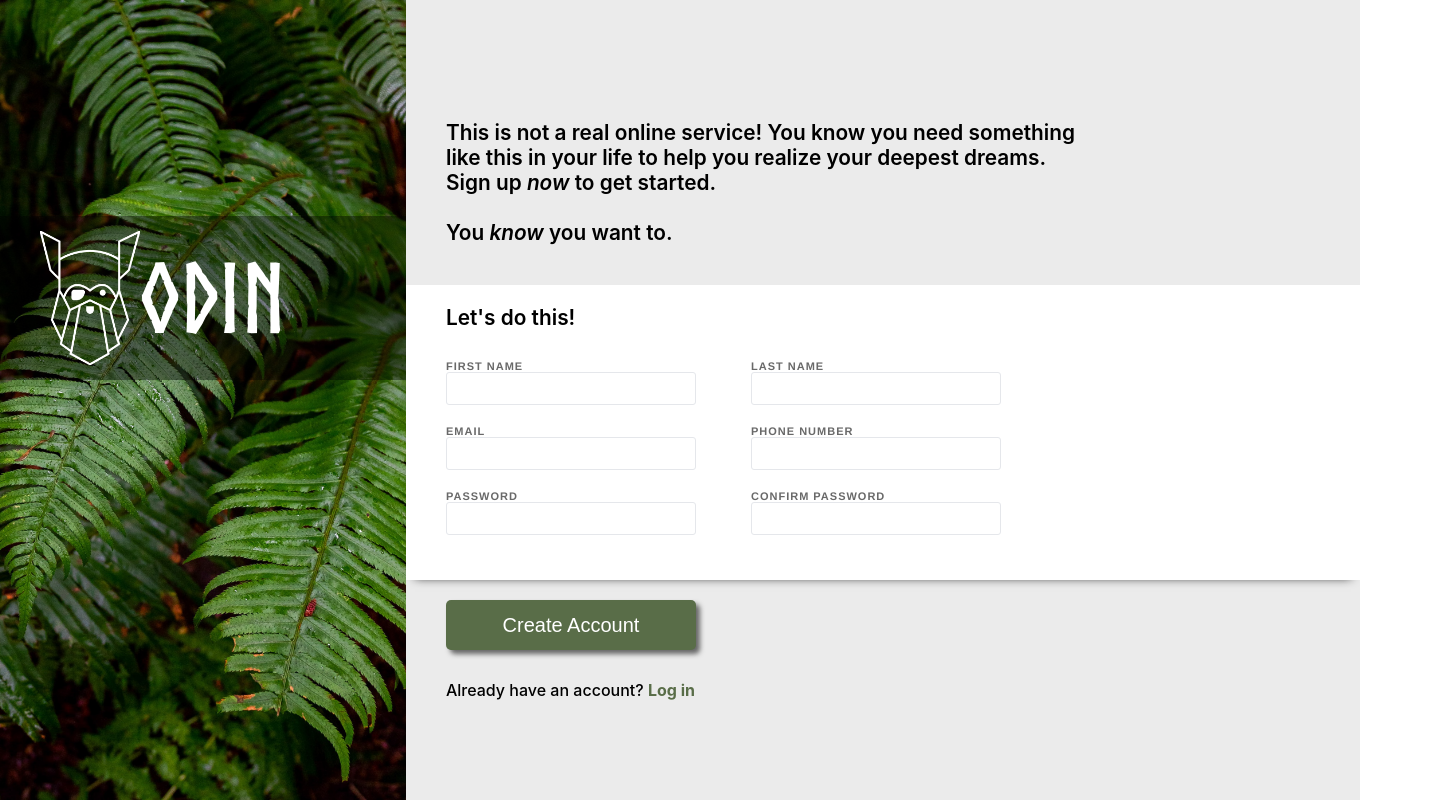
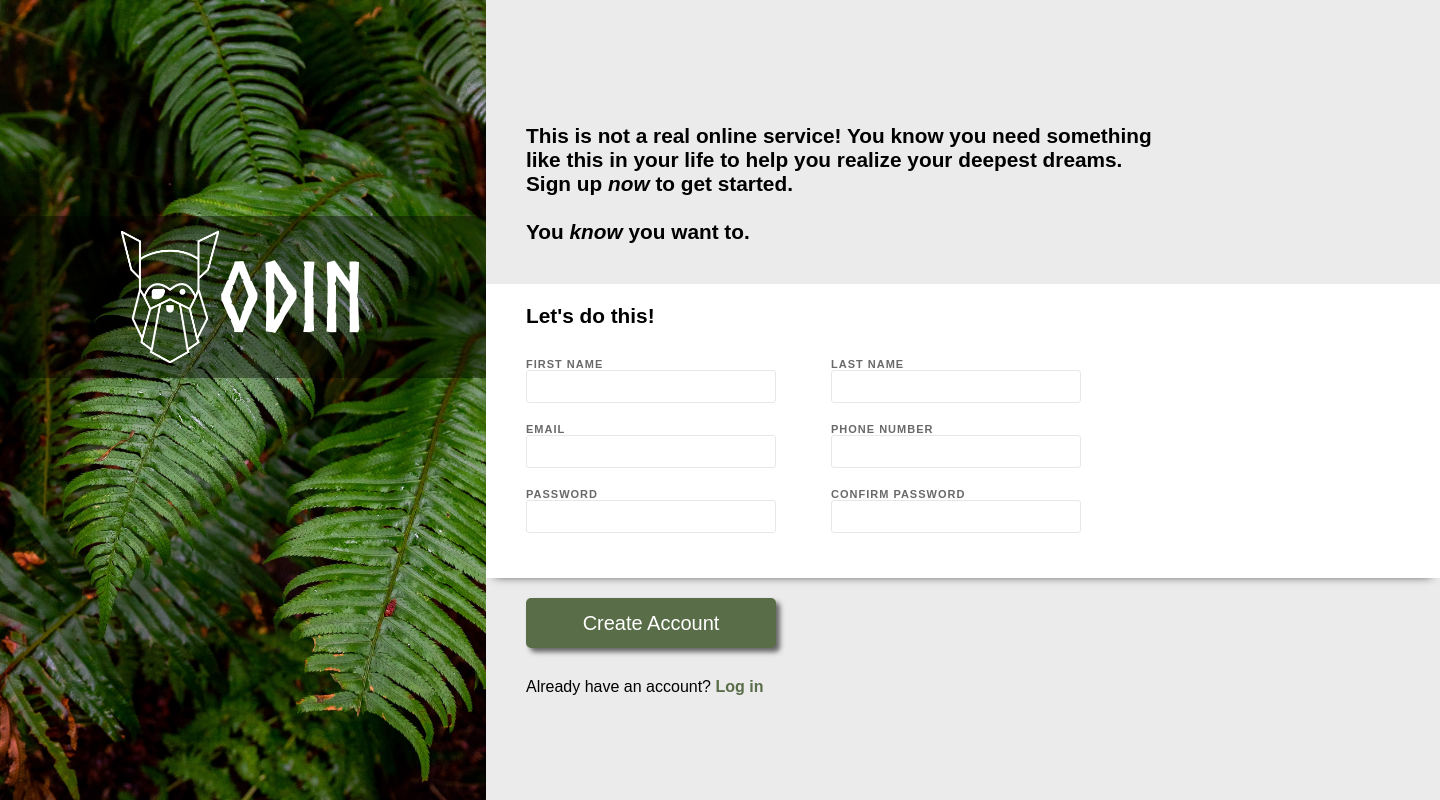
Before and after one commit to Eztatic/odin-sign-up, a plain HTML site: page index.html in a window 1280 px wide. Shown: the whole page, 1440 px wide, since content can reach past the window. Drawn offline with Linux system fonts and the light colour scheme.

Commit message:
Optimize font in css

```diff
--- a/index.html
+++ b/index.html
@@ -3,8 +3,8 @@
 <head>
       <meta charset="UTF-8">
       <meta name="viewport" content="width=device-width, initial-scale=1.0">
+      <link rel="stylesheet" href="style.css">
       <title>Document</title>
-      <link rel="stylesheet" href="style.css">
 </head>
 <body>
       <div class="center">
--- a/style.css
+++ b/style.css
@@ -3,22 +3,19 @@
       margin: 0;
       box-sizing: border-box;
 }
-@import url('https://fonts.googleapis.com/css2?family=Inter&display=swap');
 
 @font-face {
-      font-family: 'norse_bold';
-      src: url('norse_bold.otf') format('opentype');
-    }
-
-body{
-      display: flex;
-      justify-content: center;
-      align-items: center;
+      font-family: norse_bold;
+      src: url('norse_bold.woff2') format('woff2');
 }
 
-.center{
+body {
+      width: 1440px;
+      margin: 0 auto;
+}
+
+.center {
       display: flex;
-      width: 1440px;
       background-color: #ebebeb;
 }
 
@@ -30,7 +27,7 @@ body{
       height: 100vh;
 }
 
-.odin .logo{
+.odin .logo {
       display: flex;
       justify-content: center;
       align-items: center;
@@ -38,25 +35,24 @@ body{
       background-color: rgba(0, 0, 0, 40%);
 }
 
-.odin .logo img{
-      width: 100px;
-      height: auto;
+.odin .logo img {
+      width: 40%;
 }
 
-.odin .logo p{
+.odin .logo p {
       font-family: 'norse_bold', sans-serif;
       font-size: 6rem;
       color: #fff;
 }
 
-.sign-up{
+.sign-up {
       display: flex;
       flex-direction: column;
       justify-content: center;
 }
 
-.sign-up p{
-      font-family: 'Inter', sans-serif;
+.sign-up p {
+      font-family: Arial, sans-serif;
       font-size: 1.3rem;
       font-weight: 600;
       padding-left: 40px;
@@ -64,16 +60,16 @@ body{
       width: 700px;
 }
 
-.sign-up .form_container{
+.sign-up .form_container {
       background-color: #fff;
-      font-family: Helvetica, sans-serif;
+      font-family: Arial, sans-serif;
       width: 954px;
       margin-top: 40px;
       margin-bottom: 20px;
       box-shadow: 0px 6px 10px -9px rgba(0,0,0,1);
 }
 
-.sign-up .form_container form{
+.sign-up .form_container form {
       display: flex;
       flex-direction: column;
       flex-wrap: wrap;
@@ -82,7 +78,7 @@ body{
       padding: 20px 0 20px 40px;
 }
 
-.sign-up .form_container form > label{
+.sign-up .form_container form > label {
       text-transform: uppercase;
       white-space: nowrap;
       font-size: 11px;
@@ -93,7 +89,7 @@ body{
       color: #696969;
 }
 
-.sign-up .form_container form > input{
+.sign-up .form_container form > input {
       width: 250px;
       padding: 8px;
       border: 1px solid #E5E7EB;
@@ -102,20 +98,20 @@ body{
       font-weight: bold;
 }
 
-.sign-up .form_container form > input:focus{
+.sign-up .form_container form > input:focus {
       border: 1px solid #00bfff;
       outline: none !important;
       box-shadow: 1px 1px 5px rgba(112, 112, 112, 0.65);
 }
 
-input, label{
+input, label {
       width: auto;
 }
 
 button {
       border-radius: 5px;
       box-shadow: 4px 4px 5px #666666;
-      font-family: Arial;
+      font-family: Arial, sans-serif;
       color: #ffffff;
       font-size: 20px;
       background: #596D48;
@@ -128,12 +124,12 @@ button {
       cursor: pointer;
     }
 
-.sign-up .log_in{
+.sign-up .log_in {
       font-size: 16px;
       font-weight: 500;
 }
 
-.log_in a{
+.log_in a {
       color: #596D48;
       text-decoration: none;
       font-weight: bold;
```
Also changed, not shown: norse_bold.woff2 (added).
